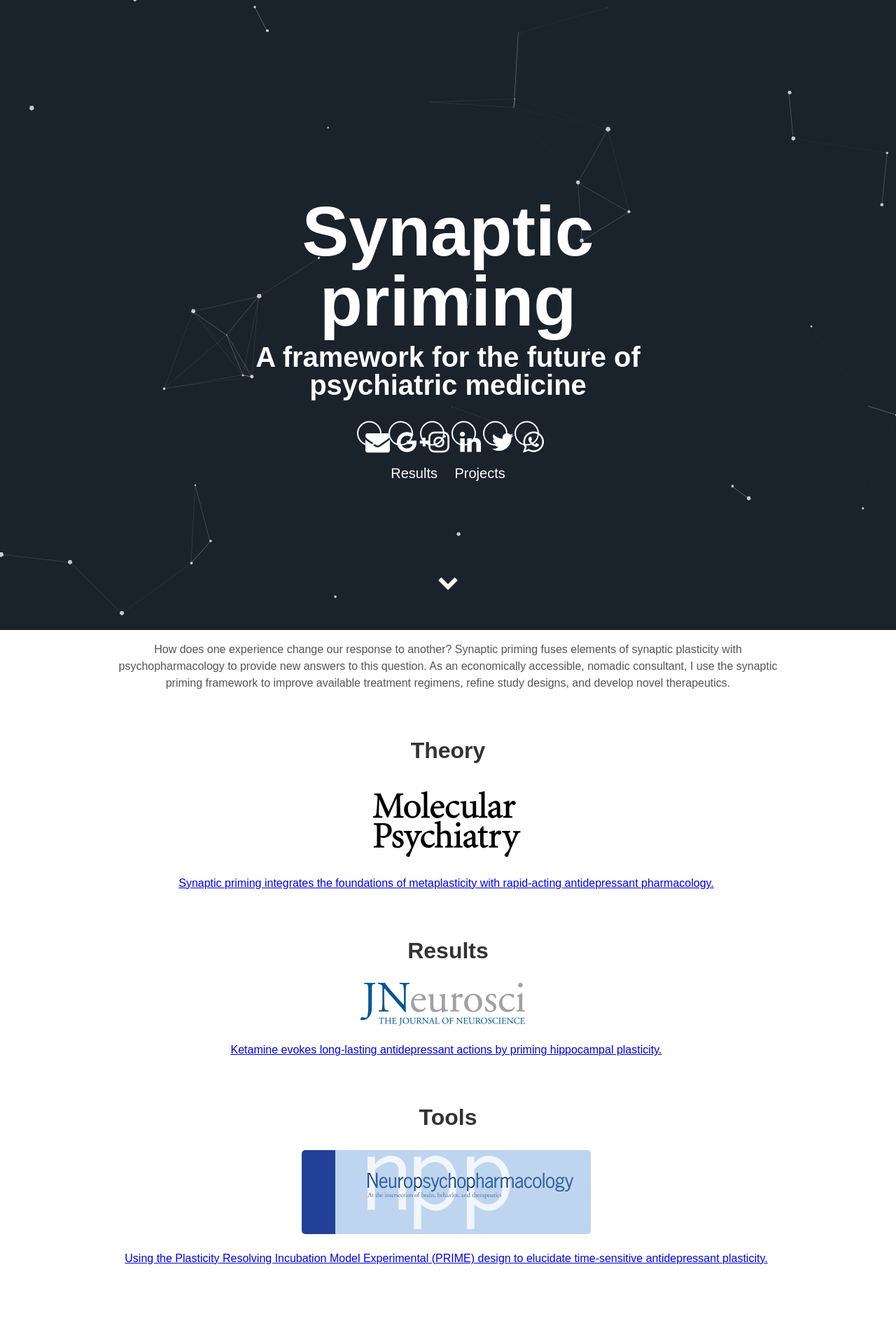
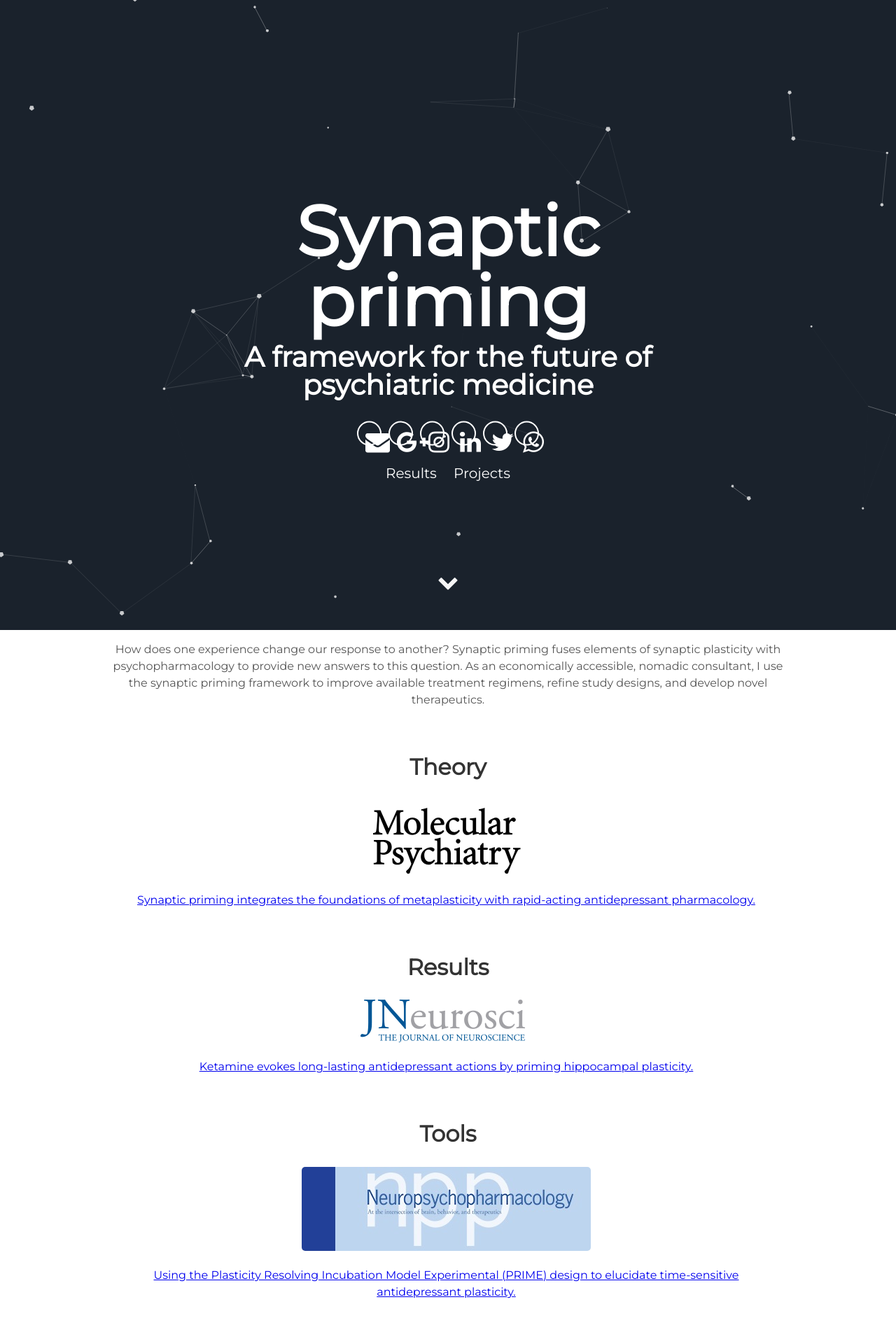
Before and after one commit to synaptic-priming/Nomad, a Jekyll site: the page built from index.html, in a window 1280 px wide. Shown: the top 1920 px of the page at 70% size. Built offline with Jekyll 4.4.1, drawn with Linux system fonts in a browser that asks for light colours.

Commit message:
Update projects.html

```diff
--- a/_includes/projects.html
+++ b/_includes/projects.html
@@ -44,7 +44,7 @@
     <title>Contact us</title>
 
   <style>
-body {font-family: Arial, Helvetica, sans-serif;}
+
 * {box-sizing: border-box;}
 
 input[type=text], select, textarea {
@@ -59,7 +59,7 @@
 }
 
 input[type=submit] {
-  background-color: #1e69eb;
+  background-color: #155289;
   color: white;
   padding: 12px 20px;
   border: none;
```
